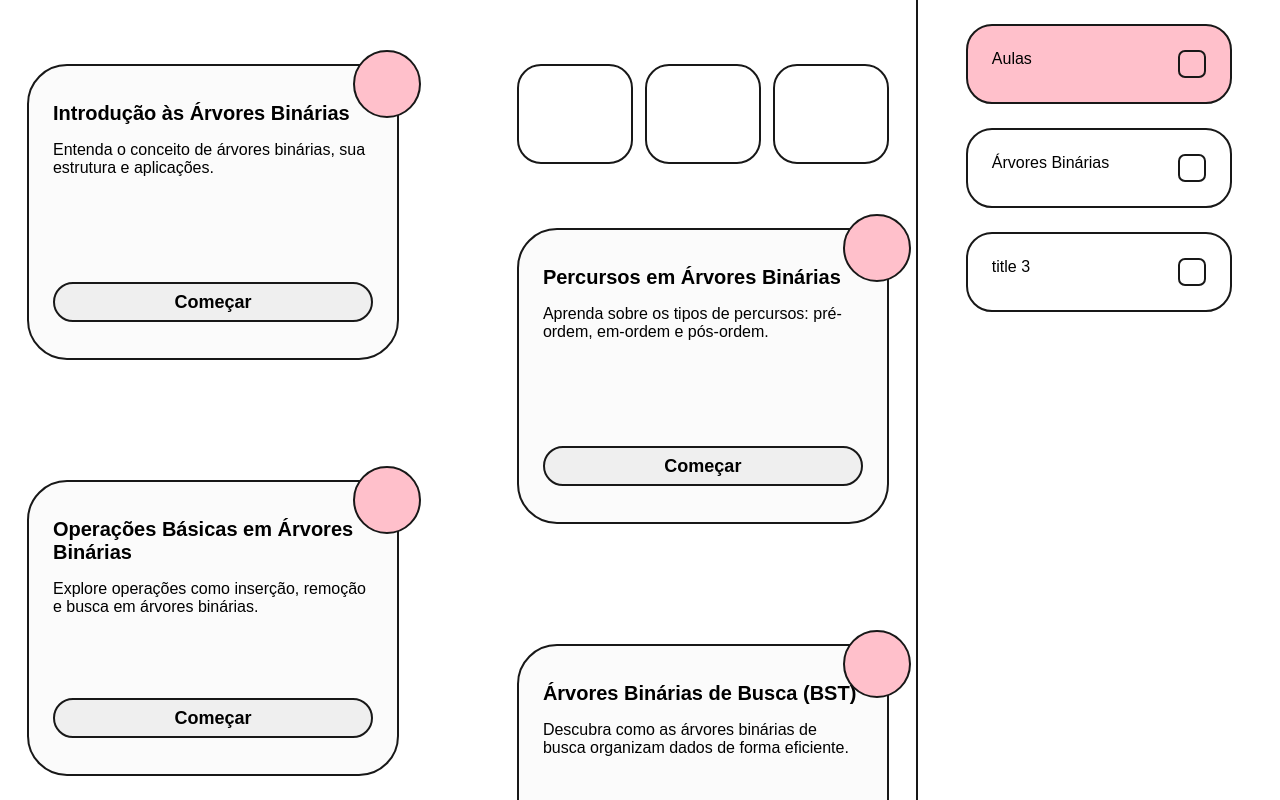
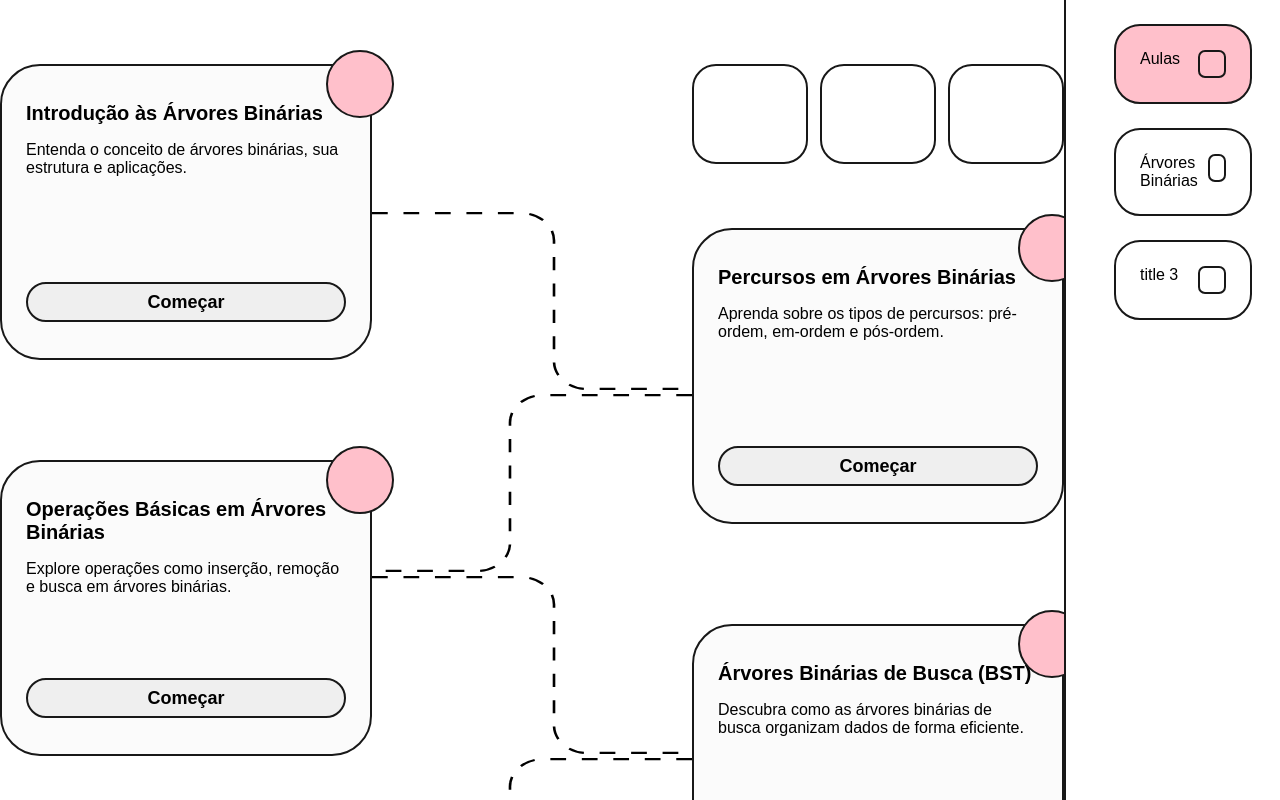
Before and after one commit to brunafalheiro/edu-app, a Vue app: page /#/ in a window 1280 px wide. Built offline with nearby package versions, Linux system fonts and the light colour scheme.

Commit message:
Init dashed line

```diff
--- a/src/ui/HomeScreen/HomeScreen.scss
+++ b/src/ui/HomeScreen/HomeScreen.scss
@@ -1,20 +1,22 @@
 .home-screen {
-  .dashed-line {
-    width: 100px;
-    height: 100px;
-    border-top: 4px dashed black;
-    border-right: 4px dashed black;
-    border-bottom: 4px dashed black;
-    border-left: none;
-    border-top-right-radius: 50px;
-    border-bottom-right-radius: 50px;
+  .lesson-card { margin-bottom: 100px; }
+
+  .first-column { width: fit-content; }
+
+  .stroke-container {
+    width: 320px;
+    margin-top: 148px;
+
+    .stroke {
+      width: 100%;
+      height: 178px;
+
+      &:nth-of-type(even) { transform: scaleX(-1); }
+    }
   }
 
-  .lesson-card { margin-bottom: 120px; }
-  .first-column { max-width: 600px; }
-
   .second-column {
-    max-width: 600px;
+    width: fit-content;
 
     .statistics {
       .statistic {
--- a/src/ui/HomeScreen/HomeScreen.vue
+++ b/src/ui/HomeScreen/HomeScreen.vue
@@ -1,7 +1,7 @@
 <template>
-  <div class="home-screen">
+  <div class="home-screen position-relative">
     <div class="flex justify-center mt-64">
-      <div class="first-column flex flex-column align-center full-width full-height mr-64">
+      <div class="first-column flex flex-column full-width full-height">
         <LessonCard
           v-for="lesson in evenLessons"
           :key="lesson.id"
@@ -11,8 +11,22 @@
           :id="lesson.id"
         />
       </div>
-      <div class="second-column flex flex-column align-center full-width full-height">
-        <div class="statistics flex align-center mb-64">
+      <div class="stroke-container">
+        <svg
+          v-for="index in dashesCount"
+          :key="index"
+          class="stroke"
+          preserveAspectRatio="none"
+          viewBox="0 0 244 162"
+          fill="none"
+          xmlns="http://www.w3.org/2000/svg"
+        >
+          <path d="M0 1H113.784C127.592 1 138.784 12.1929 138.784 26V136C138.784 149.807 149.977 161 163.784 161H244" stroke="black" stroke-width="2" stroke-miterlimit="1.03061" stroke-dasharray="12 12" />
+        </svg>
+      </div>
+
+      <div class="second-column flex flex-column full-width full-height">
+        <div class="statistics flex mb-64">
           <div class="statistic mr-12"></div>
           <div class="statistic mr-12"></div>
           <div class="statistic"></div>
@@ -28,6 +42,9 @@
         />
       </div>
     </div>
+    <!-- <div class="stroke-container position-absolute flex justify-center full-width full-height">
+      <div class="column full-width"></div>
+    </div> -->
   </div>
 </template>
 
@@ -37,6 +54,7 @@
 
   const evenLessons = lessons.filter((_, index) => index % 2 === 0);
   const oddLessons = lessons.filter((_, index) => index % 2 !== 0);
+  const dashesCount = lessons.length - 1;
 </script>
 
 <style lang="scss">@import 'HomeScreen.scss';</style>
```
